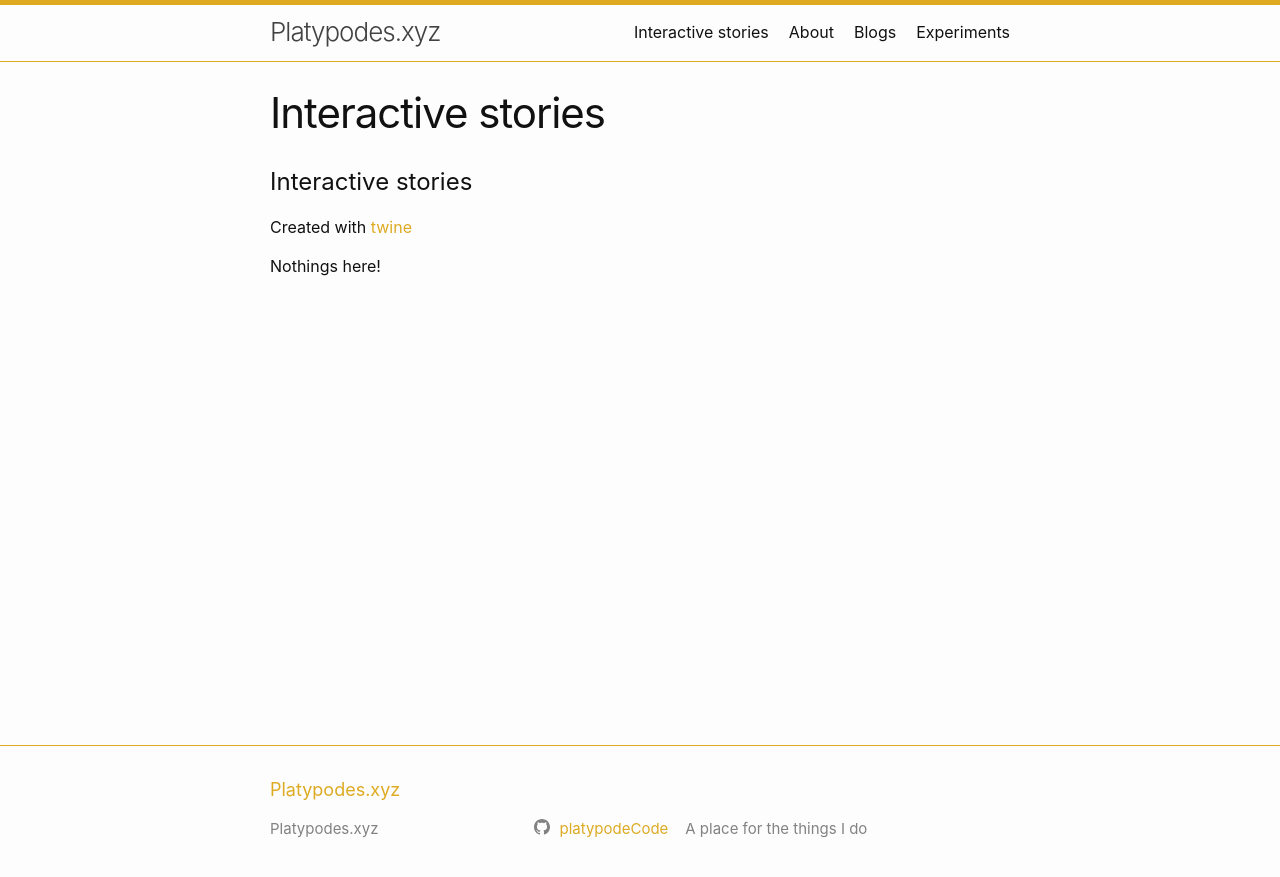
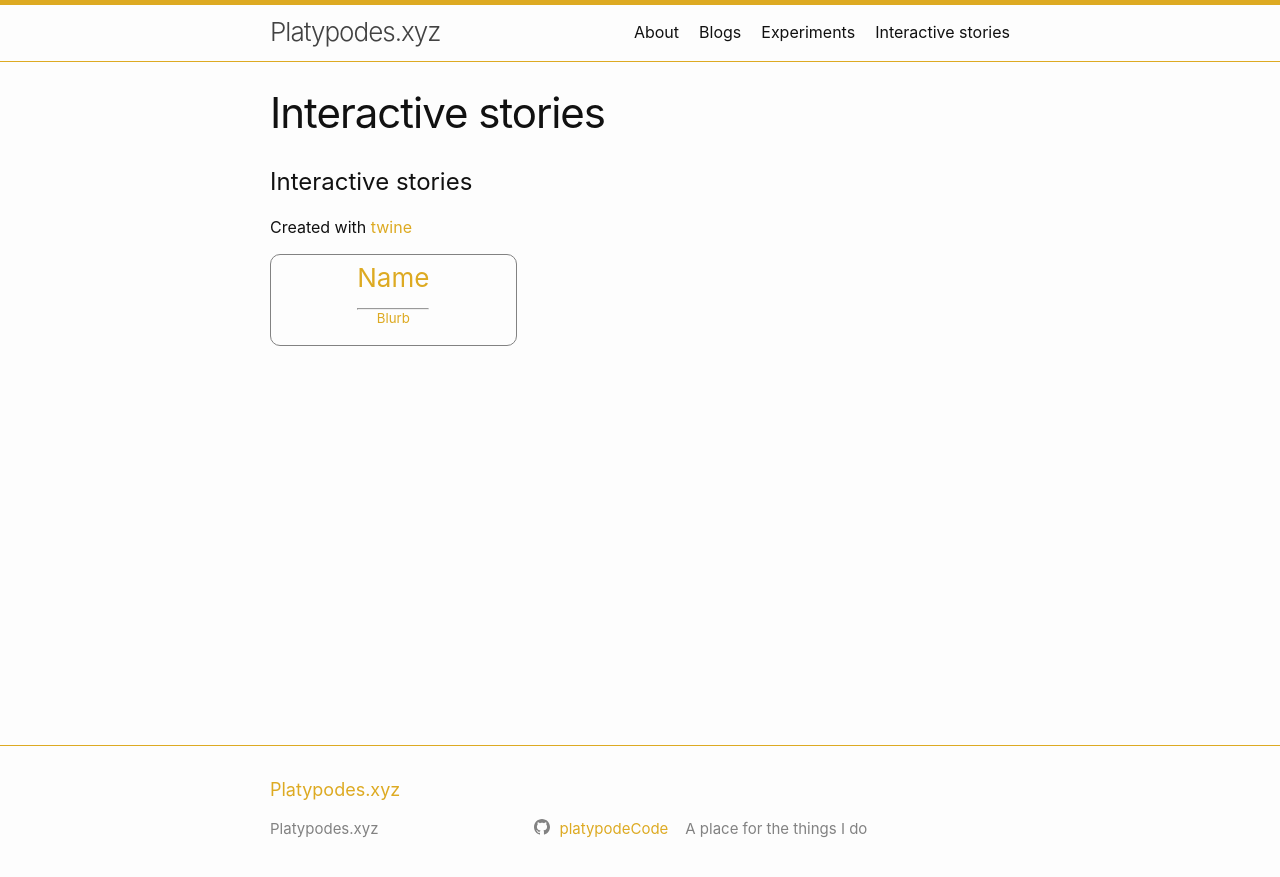
Before and after one commit to BeeFox-sys/BeeFox-sys.github.io, a Jekyll site: the page built from Stories/index.md, in a window 1280 px wide. Shown: the top 877 px of the page. Built offline with Jekyll 4.4.1, drawn with Linux system fonts in a browser that asks for light colours; our own code applies the rules of GitHub Pages for plain Markdown files.

Commit message:
Added Stories

```diff
--- a/Stories.md
+++ b/Stories/index.md
@@ -9,7 +9,7 @@
 
 <div class="grid-display">
   {% for story in site.data.stories.stories %}
-  <a href="{{story.link || relative_url}}"><div style="height:auto;"><span class="story">
+  <a href="{{story.link | relative_url}}"><div style="height:auto;"><span class="story">
   <h3>{{story.name}}</h3>
   <hr>
   <h5>{{story.blurb}}</h5>
--- a/_data/stories.json
+++ b/_data/stories.json
@@ -1,5 +1,10 @@
 {
   "stories":[
+    {
+      "name":"Name",
+      "link": "Stories/Story.html",
+      "blurb": "Blurb"
+    }
   ],
   "Template":{
     "name":"Name",
```
Also changed, not shown: Stories/Story.html (renamed from Stories/test.html), 9 other files.
